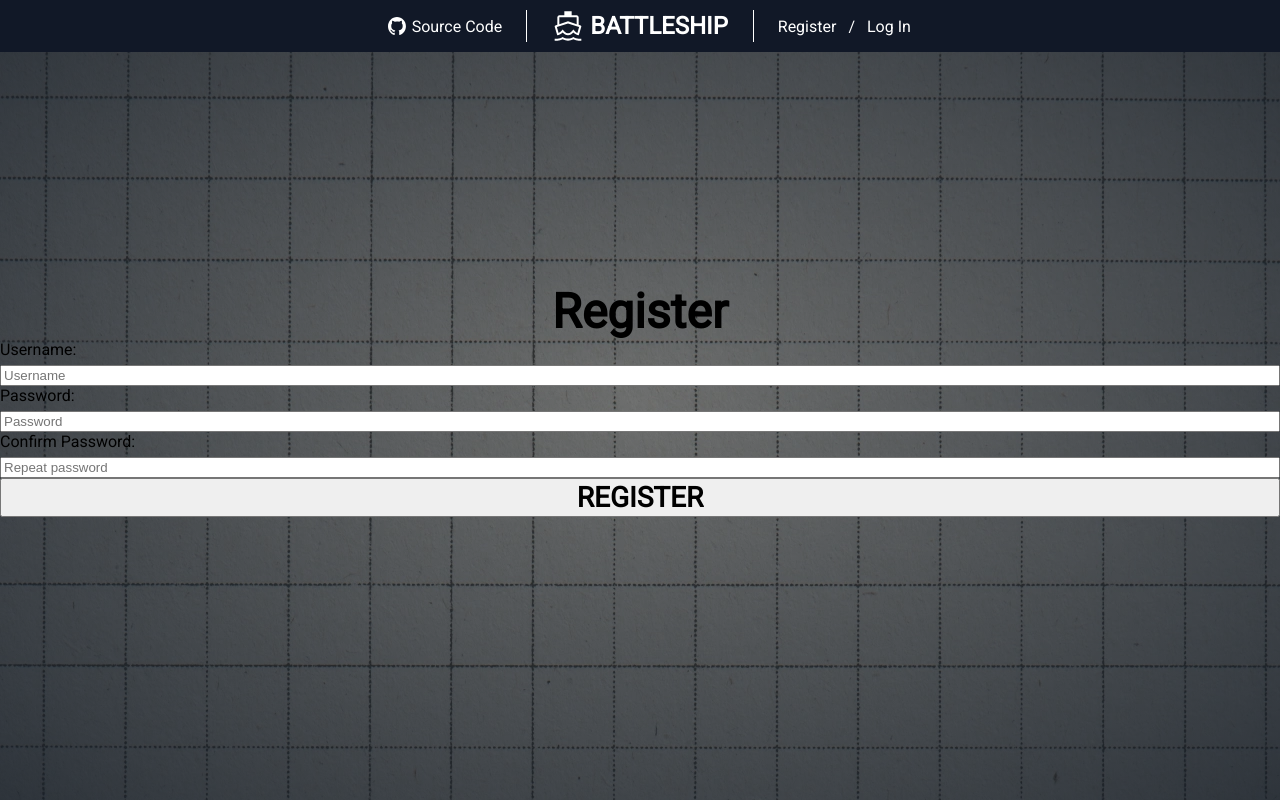
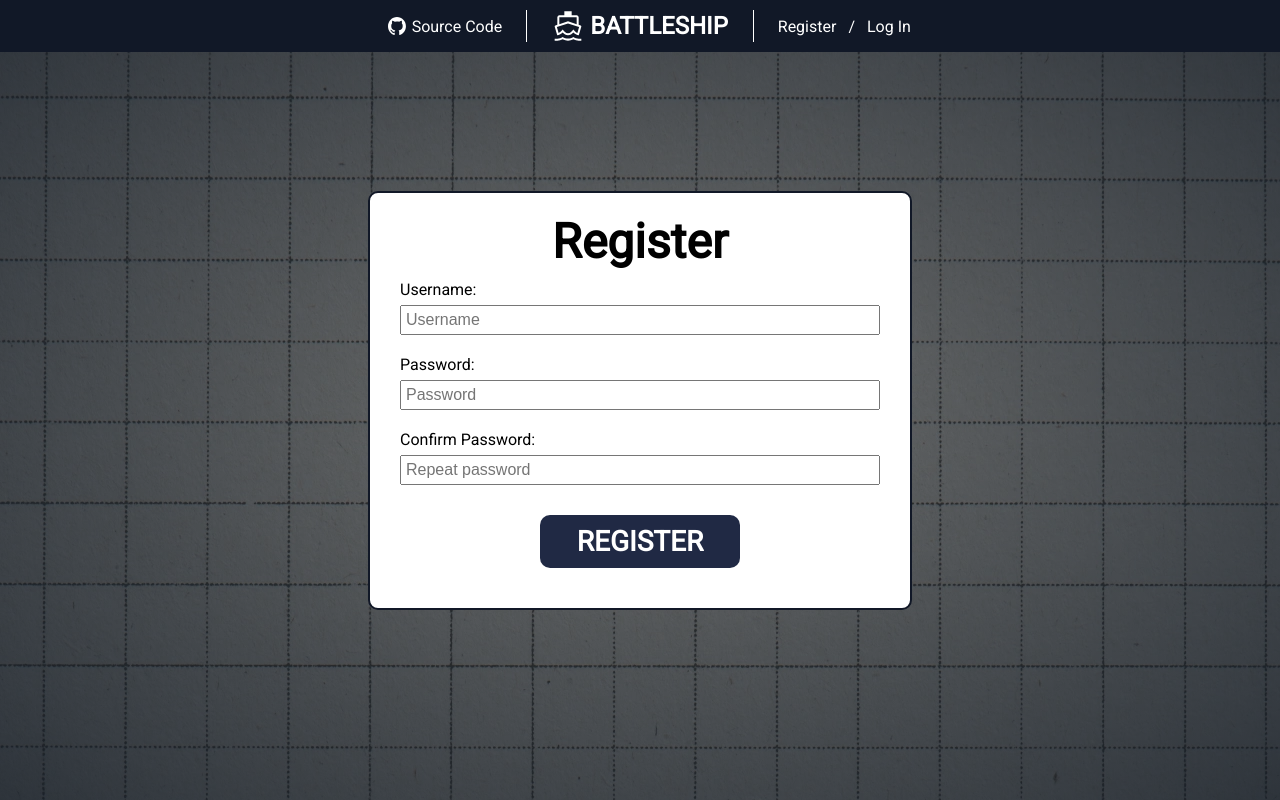
Before and after one commit to ovvosystem/battleship, a Flask app: template server/templates/register.html in a window 1280 px wide. Run offline with Flask 3, Linux system fonts and the light colour scheme; the template is opened without the code that fills it, so the values that code supplies are empty.

Commit message:
style: add styling rules for forms

```diff
--- a/server/static/style.css
+++ b/server/static/style.css
@@ -208,3 +208,38 @@ li {
     transform: scale(1.15);
     background-color: #030920;
 }
+
+
+/* AUTHENTICATION FORM RULES */
+
+
+.form {
+    max-width: 500px;
+    margin: 20px;
+    padding: 20px;
+    background-color: #fff;
+    border: 2px solid #111827;
+    border-radius: 10px;
+}
+
+.form-item {
+    margin: 10px;
+}
+
+.form-item input {
+    padding: 4px;
+    font-size: 1rem;
+}
+
+.form button {
+    max-width: 200px;
+    margin: 20px;
+    padding: 10px;
+
+    background-color: #202944;
+    color: #fff;
+    border: none;
+    border-radius: 10px;
+
+    cursor: pointer;
+}
```
